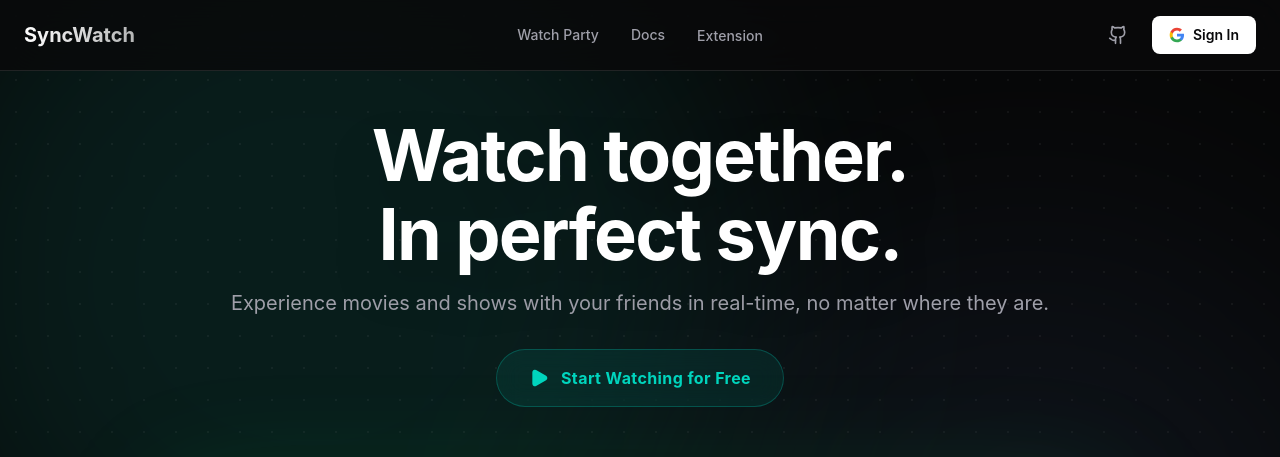
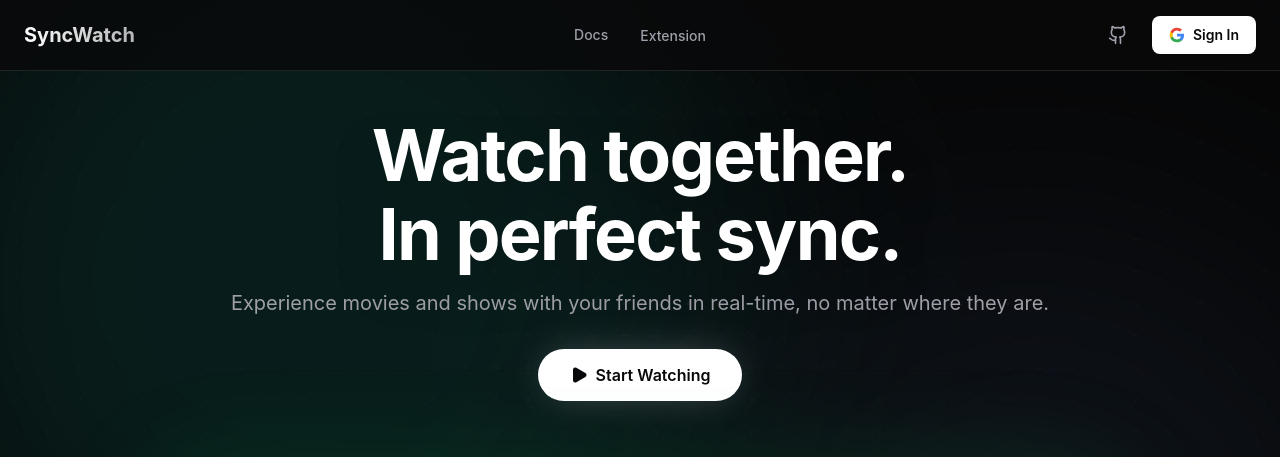
Before and after one commit to sampratigaurav/syncwatch, a React (Vite) app in the folder client/: page / in a window 1280 px wide. Shown: the top 457 px of the page. Built offline with nearby package versions, Linux system fonts and the light colour scheme; no server answers.

Commit message:
style(Home): refine CTA button and remove Watch Party from navbar

```diff
--- a/client/src/components/Header.tsx
+++ b/client/src/components/Header.tsx
@@ -67,9 +67,7 @@ export const Header = () => {
 
           {/* Center: Desktop Navigation (Hidden on mobile) */}
           <nav className="hidden tablet:flex items-center justify-center gap-8">
-            <Link to="/dashboard" className="text-sm font-medium text-zinc-400 hover:text-teal-400 transition-colors">
-              Watch Party
-            </Link>
+
             <Link to="/docs" className="text-sm font-medium text-zinc-400 hover:text-teal-400 transition-colors">
               Docs
             </Link>
--- a/client/src/pages/Home.tsx
+++ b/client/src/pages/Home.tsx
@@ -186,11 +186,10 @@ export default function Home() {
           <div className="flex flex-col sm:flex-row items-center gap-4">
             <Link
               to="/dashboard"
-              className="group relative flex items-center gap-3 px-8 py-4 bg-teal-500/10 hover:bg-teal-500/20 text-teal-400 hover:text-teal-300 rounded-full border border-teal-500/30 hover:border-teal-500/60 transition-all duration-300 backdrop-blur-md"
+              className="group relative flex items-center gap-2 px-8 py-3.5 bg-white text-zinc-950 hover:bg-zinc-100 rounded-full font-semibold transition-all duration-300 hover:scale-[1.02] active:scale-[0.98] shadow-[0_0_40px_-10px_rgba(255,255,255,0.3)]"
             >
-              <div className="absolute inset-0 bg-teal-500/20 blur-xl opacity-0 group-hover:opacity-100 transition-opacity duration-500 rounded-full" />
-              <Play size={20} className="relative z-10 fill-current" />
-              <span className="relative z-10 font-bold tracking-wide">Start Watching for Free</span>
+              <Play size={18} className="fill-current" />
+              <span>Start Watching</span>
             </Link>
           </div>
         </m.div>
```
